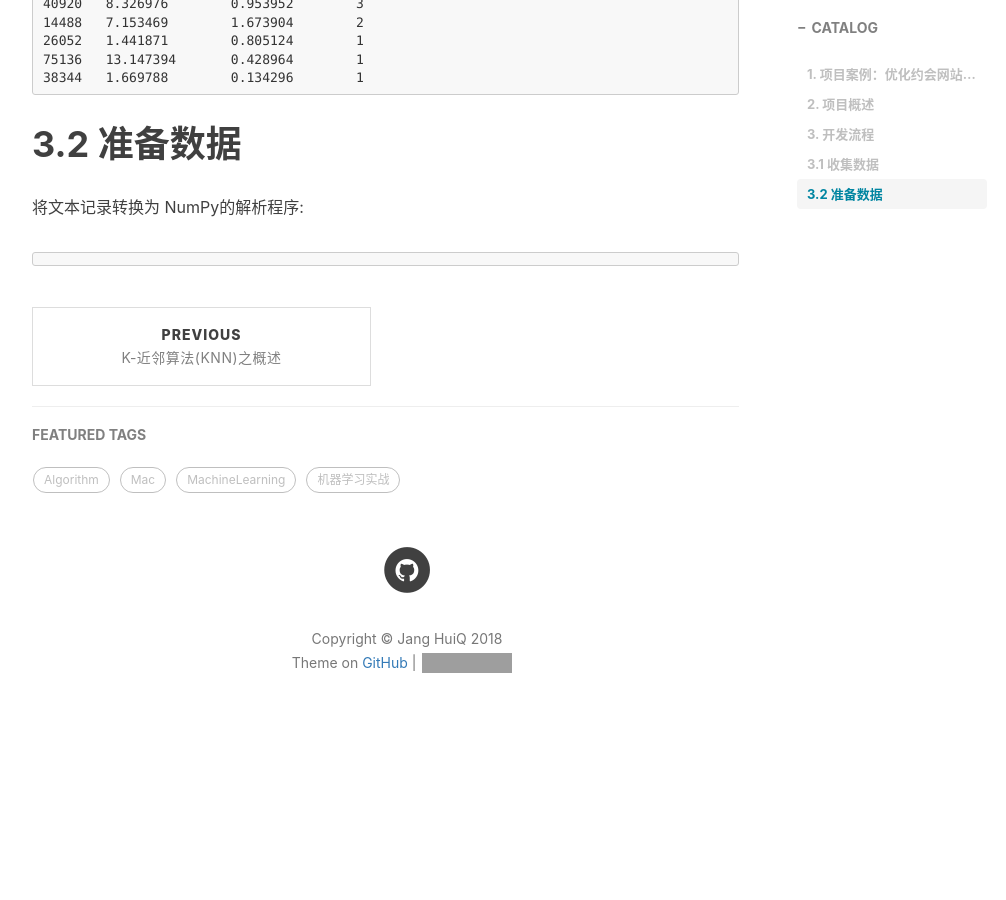
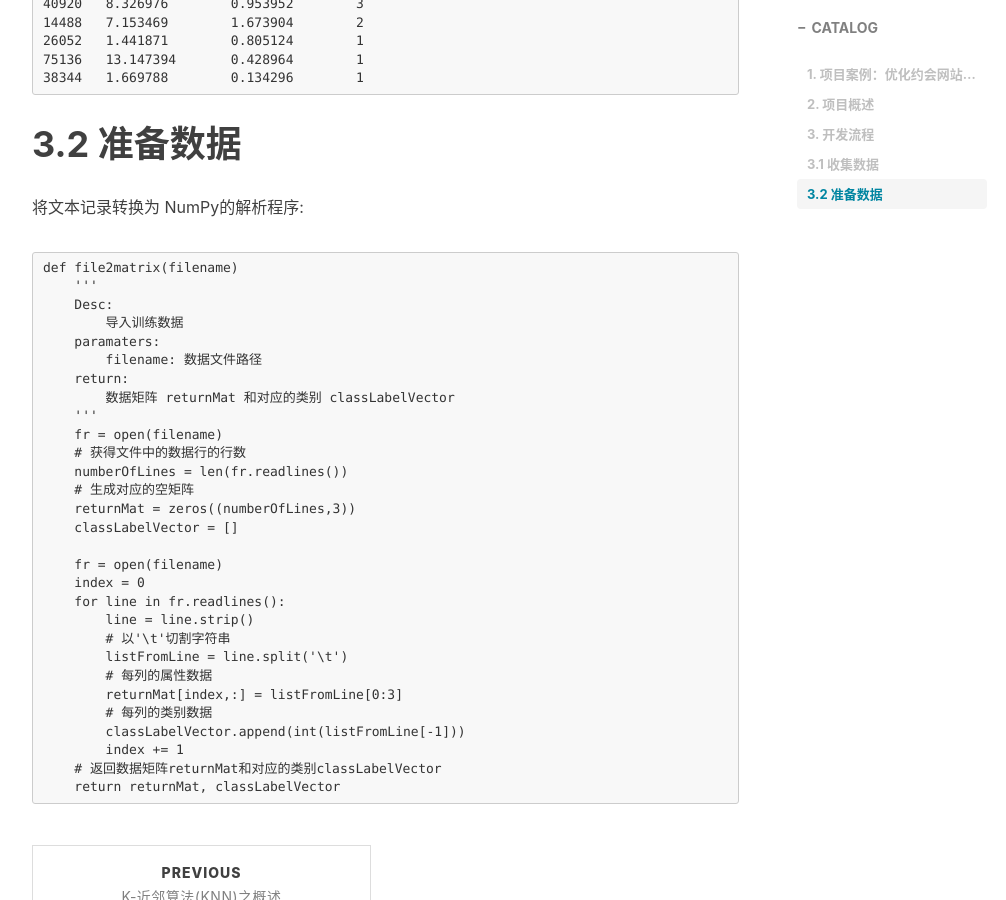
Before and after one commit to jangzc/jangzc.github.io, a Jekyll site: the page built from _posts/2018-08-07-KNN02.md, in a window 1280 px wide and 900 px high, scrolled down 1676 px. Shown: the whole window, without its empty margins (233-1239 px from the left). Built offline with Jekyll 4.4.1, drawn with Linux system fonts in a browser that asks for light colours; nearby versions of some CDN libraries; comment, search, counter and statistics services are not loaded; before the commit the page ends 2443 px from its top, so only the background shows below that; grey boxes are pictures that could not be loaded.

Commit message:
Update 2018-08-07-KNN02.md

````diff
--- a/_posts/2018-08-07-KNN02.md
+++ b/_posts/2018-08-07-KNN02.md
@@ -56,4 +56,33 @@ tags:
 # 3.2 准备数据<br>
 将文本记录转换为 NumPy的解析程序:
 ```
+def file2matrix(filename)
+    '''
+    Desc:
+        导入训练数据
+    paramaters:
+        filename: 数据文件路径
+    return:
+        数据矩阵 returnMat 和对应的类别 classLabelVector
+    '''
+    fr = open(filename)
+    # 获得文件中的数据行的行数
+    numberOfLines = len(fr.readlines())
+    # 生成对应的空矩阵
+    returnMat = zeros((numberOfLines,3))
+    classLabelVector = []
+
+    fr = open(filename)
+    index = 0
+    for line in fr.readlines():
+        line = line.strip()
+        # 以'\t'切割字符串
+        listFromLine = line.split('\t')
+        # 每列的属性数据
+        returnMat[index,:] = listFromLine[0:3]
+        # 每列的类别数据
+        classLabelVector.append(int(listFromLine[-1]))
+        index += 1
+    # 返回数据矩阵returnMat和对应的类别classLabelVector
+    return returnMat, classLabelVector
 ```
````
